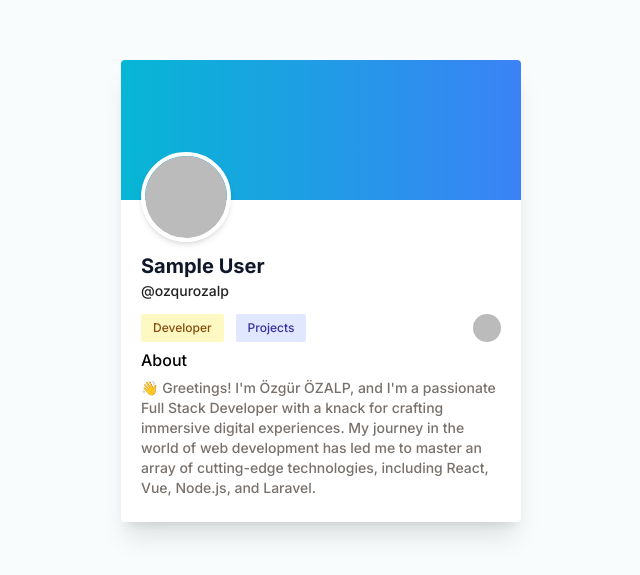
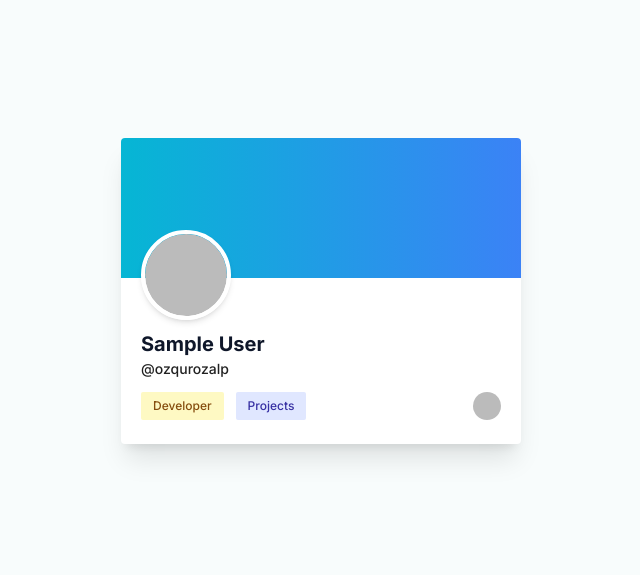
Before and after one commit to ozgurozalp/my-website, a Next.js app: page /profile in a window 1280 px wide. Shown: the part 109-684 px from the top of the page, without its empty margins (319-959 px from the left). Built offline with nearby package versions, Linux system fonts and the light colour scheme; no server answers; sample sign-in values are in the browser's storage; some icons are missing.

Commit message:
Update page.tsx

```diff
--- a/src/app/profile/page.tsx
+++ b/src/app/profile/page.tsx
@@ -46,14 +46,6 @@
               <UserButton afterSignOutUrl="/" />
             </div>
           </div>
-          <h4 className="text-md font-medium leading-3">About</h4>
-          <p className="text-sm text-stone-500">
-            👋 Greetings! I&apos;m Özgür ÖZALP, and I&apos;m a passionate Full
-            Stack Developer with a knack for crafting immersive digital
-            experiences. My journey in the world of web development has led me
-            to master an array of cutting-edge technologies, including React,
-            Vue, Node.js, and Laravel.
-          </p>
         </div>
       </div>
     </div>
```
